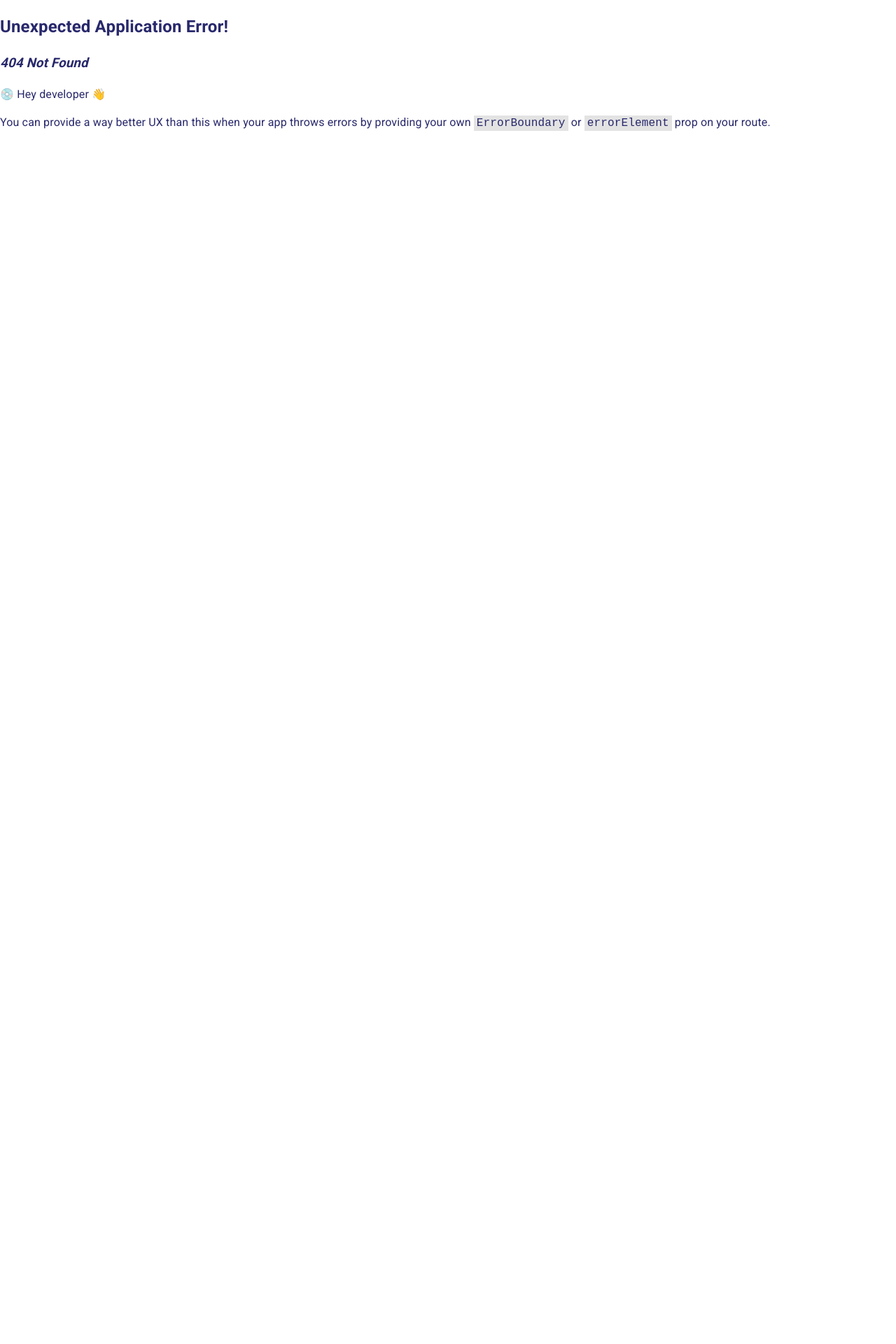
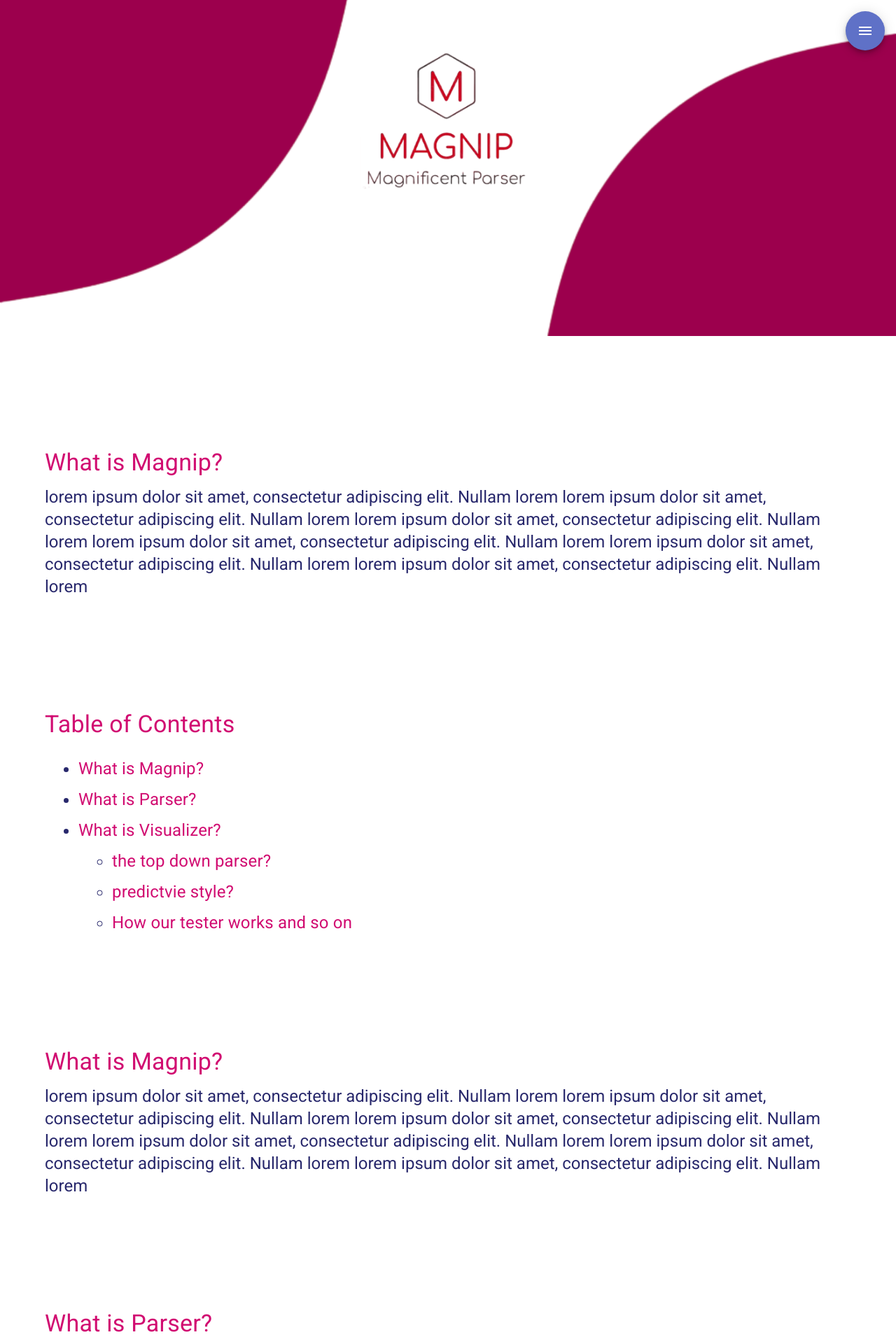
Before and after one commit to Arash1381-y/fun-with-compiler, a React (Create React App) app in the folder front/: page /magnip in a window 1280 px wide. Before the commit this address had no page. Shown: the top 1920 px of the page at 70% size. Before the commit the page ends 800 px from the top, so only its background shows below. Built offline with nearby package versions, Linux system fonts and the light colour scheme; a web font is replaced by a local one.

Commit message:
add magnip homepage

```diff
--- a/front/src/App.jsx
+++ b/front/src/App.jsx
@@ -11,11 +11,16 @@ import {
 } from "react-router-dom";
 import MainPage from "./pages/MainPage";
 import {useMemo} from "react";
+import Magnip from "./pages/Magnip";
 
 const router = createBrowserRouter([
     {
         path: '/',
         element: <MainPage/>
+    },
+    {
+        path: '/magnip',
+        element: <Magnip/>
     }
 ]);
 
--- /dev/null
+++ b/front/src/components/magnipPageComponents/MagnipHeader.jsx
@@ -0,0 +1,35 @@
+import {images} from "../../constant";
+import {Container, styled} from "@mui/material";
+
+
+const HeroContainer = styled(Container)(({theme}) => ({
+    backgroundColor: theme.palette.mode === 'dark' ? '#000' : '#fff',
+    display: 'flex',
+    justifyContent: 'center',
+    alignItems: 'flex-start', // align image to the top
+    height: '60vh', // adjust the height as needed
+    // set wave.svg in src/assertions
+    backgroundImage: `url(${images.bubble})`,
+    backgroundSize: 'cover',
+    backgroundPosition: 'center',
+    marginBottom: '2rem'
+}));
+
+const HeroImage = styled('img')({
+    maxWidth: '100%',
+    maxHeight: '100%',
+    width: '250px',
+    marginTop: '64px', // add some space between the top of the container and the image
+});
+
+
+const MagnipHeader = () => {
+    return (
+        <HeroContainer maxWidth="100%" disableGutters>
+            <HeroImage src={images.magnip} alt="Hero Image"/>
+        </HeroContainer>
+    );
+}
+
+
+export default MagnipHeader;
--- /dev/null
+++ b/front/src/components/magnipPageComponents/ProjectInformation.jsx
@@ -0,0 +1,109 @@
+import {Container, styled, Typography} from "@mui/material";
+
+const MarginDiv = styled('div')(({theme}) => ({
+    marginTop: theme.spacing(20),
+    marginBottom: theme.spacing(20),
+}));
+
+const StyledUl = styled('ul')(({theme}) => ({
+       fontSize: '1.5rem',
+        '& li': {
+            margin: theme.spacing(1),
+        },
+        '& a': {
+            textDecoration: 'none',
+            color: theme.palette.primary.main,
+            '&:hover': {
+                textDecoration: 'underline',
+            }
+        }
+    }
+))
+
+
+const ProjectInformation = () => {
+    const headers = [
+        {id: 'what-is-magnip', text: 'What is Magnip?', subHeaders: []},
+        {id: 'what-is-parser', text: 'What is Parser?', subHeaders: []},
+        {
+            id: 'what-is-visualizer', text: 'What is Visualizer?', subHeaders: [
+                {id: 'what-is-visualizer', text: 'the top down parser?'},
+                {id: 'what-is-visualizer', text: 'predictvie style?'},
+                {id: 'what-is-visualizer', text: 'How our tester works and so on'},
+            ]
+        },
+    ]
+
+    return (
+        <Container>
+
+            <MarginDiv>
+                <Typography variant='h4' component='h2' color='primary' gutterBottom>
+                    What is Magnip?
+                </Typography>
+                <Typography variant='h5' gutterBottom>
+                    lorem ipsum dolor sit amet, consectetur adipiscing elit. Nullam lorem lorem ipsum dolor sit amet,
+                    consectetur adipiscing elit. Nullam lorem
+                    lorem ipsum dolor sit amet, consectetur adipiscing elit. Nullam lorem
+                    lorem ipsum dolor sit amet, consectetur adipiscing elit. Nullam lorem
+                    lorem ipsum dolor sit amet, consectetur adipiscing elit. Nullam lorem
+                    lorem ipsum dolor sit amet, consectetur adipiscing elit. Nullam lorem
+                </Typography>
+            </MarginDiv>
+
+            <MarginDiv>
+                {/*    create unorder list as a table of contents. on click scroll to that section*/}
+                <Typography variant='h4' component='h2' color='primary' gutterBottom>
+                    Table of Contents
+                </Typography>
+                <StyledUl>
+                    {headers.map((header) => (
+                        <li key={header.id}>
+                            <a href={`#${header.id}`}>{header.text}</a>
+                            {header.subHeaders.length > 0 &&
+                            <StyledUl>
+                                {header.subHeaders.map((subHeader) => (
+                                    <li key={subHeader.id}>
+                                        <a href={`#${subHeader.id}`}>{"" + subHeader.text}</a>
+                                    </li>
+                                ))}
+                            </StyledUl>
+                            }
+                        </li>
+                    ))}
+                </StyledUl>
+
+
+            </MarginDiv>
+
+
+            <MarginDiv>
+                <Typography variant='h4' component='h2' color='primary' gutterBottom>
+                    What is Magnip?
+                </Typography>
+                <Typography variant='h5' gutterBottom>
+                    lorem ipsum dolor sit amet, consectetur adipiscing elit. Nullam lorem lorem ipsum dolor sit amet,
+                    consectetur adipiscing elit. Nullam lorem
+                    lorem ipsum dolor sit amet, consectetur adipiscing elit. Nullam lorem
+                    lorem ipsum dolor sit amet, consectetur adipiscing elit. Nullam lorem
+                    lorem ipsum dolor sit amet, consectetur adipiscing elit. Nullam lorem
+                    lorem ipsum dolor sit amet, consectetur adipiscing elit. Nullam lorem
+                </Typography>
+            </MarginDiv>
+            <MarginDiv>
+                <Typography variant='h4' component='h2' color='primary' gutterBottom>
+                    What is Parser?
+                </Typography>
+                <Typography variant='h5' gutterBottom>
+                    lorem ipsum dolor sit amet, consectetur adipiscing elit. Nullam lorem lorem ipsum dolor sit amet,
+                    consectetur adipiscing elit. Nullam lorem
+                    lorem ipsum dolor sit amet, consectetur adipiscing elit. Nullam lorem
+                    lorem ipsum dolor sit amet, consectetur adipiscing elit. Nullam lorem
+                    lorem ipsum dolor sit amet, consectetur adipiscing elit. Nullam lorem
+                </Typography>
+            </MarginDiv>
+        </Container>
+    );
+}
+
+export default ProjectInformation;
--- a/front/src/components/mainPageComponents/HeroSection.jsx
+++ b/front/src/components/mainPageComponents/HeroSection.jsx
@@ -1,4 +1,4 @@
-import {Container, Grid, SpeedDial, styled, Typography} from '@mui/material'
+import {Container, Grid, styled, Typography} from '@mui/material'
 import {images} from "../../constant";
 
 const HeroSectionContainer = styled(Container)(({theme}) => ({
--- /dev/null
+++ b/front/src/pages/Magnip.jsx
@@ -0,0 +1,17 @@
+import React from 'react';
+import {Container} from "@mui/material";
+import MagnipHeader from "../components/magnipPageComponents/MagnipHeader";
+import ProjectInformation from "../components/magnipPageComponents/ProjectInformation";
+import Menu from "../components/mainPageComponents/Menu";
+
+function Magnip() {
+    return (
+        <>
+            <Menu/>
+            <MagnipHeader/>
+            <ProjectInformation/>
+        </>
+    );
+}
+
+export default Magnip;
```
Also changed, not shown: front/src/constant/images.js (+6 -1 lines), front/src/assertions/MAGNIP.png (added), front/src/assertions/bubble.png (added).
